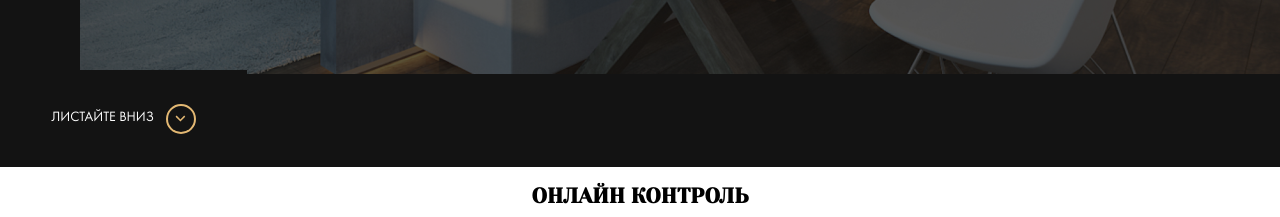
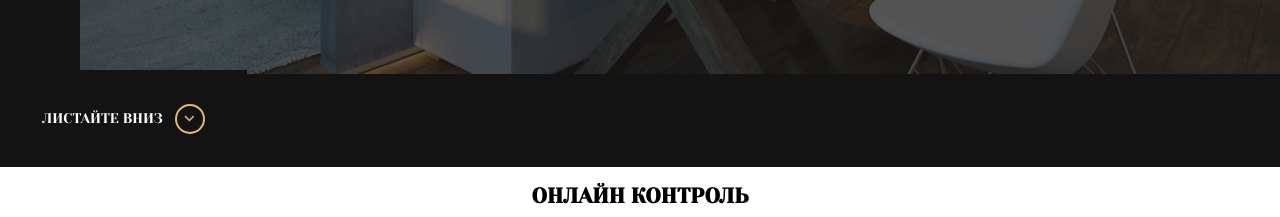
Before and after one commit to NeyzerBit/lesson_13, a website: page src/index.html in a window 1280 px wide. Shown: the part 633-850 px from the top of the page. Drawn offline with Linux system fonts and the light colour scheme; files whose address does not match are found by name.

Commit message:
feat: attach font to file _hero.sass

```diff
--- a/src/sass/templates/_hero.sass
+++ b/src/sass/templates/_hero.sass
@@ -42,6 +42,7 @@
     background-color: $dark
     text-transform: uppercase
     text-decoration: none
+    font-family: Yeseva One
     color: $light
     &::after
       content: ''
```
Also changed, not shown: src/css/style.css, 1 other file.
